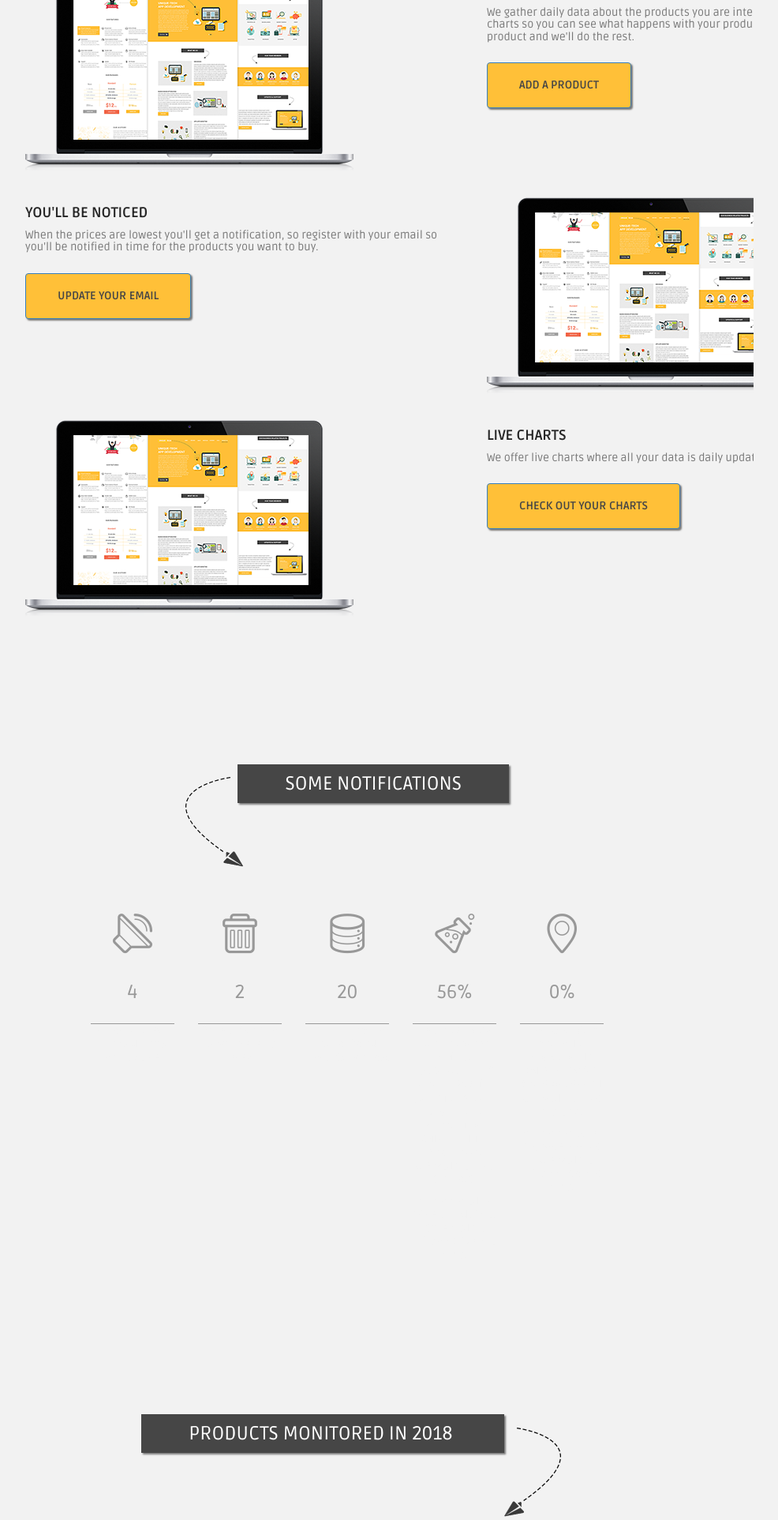
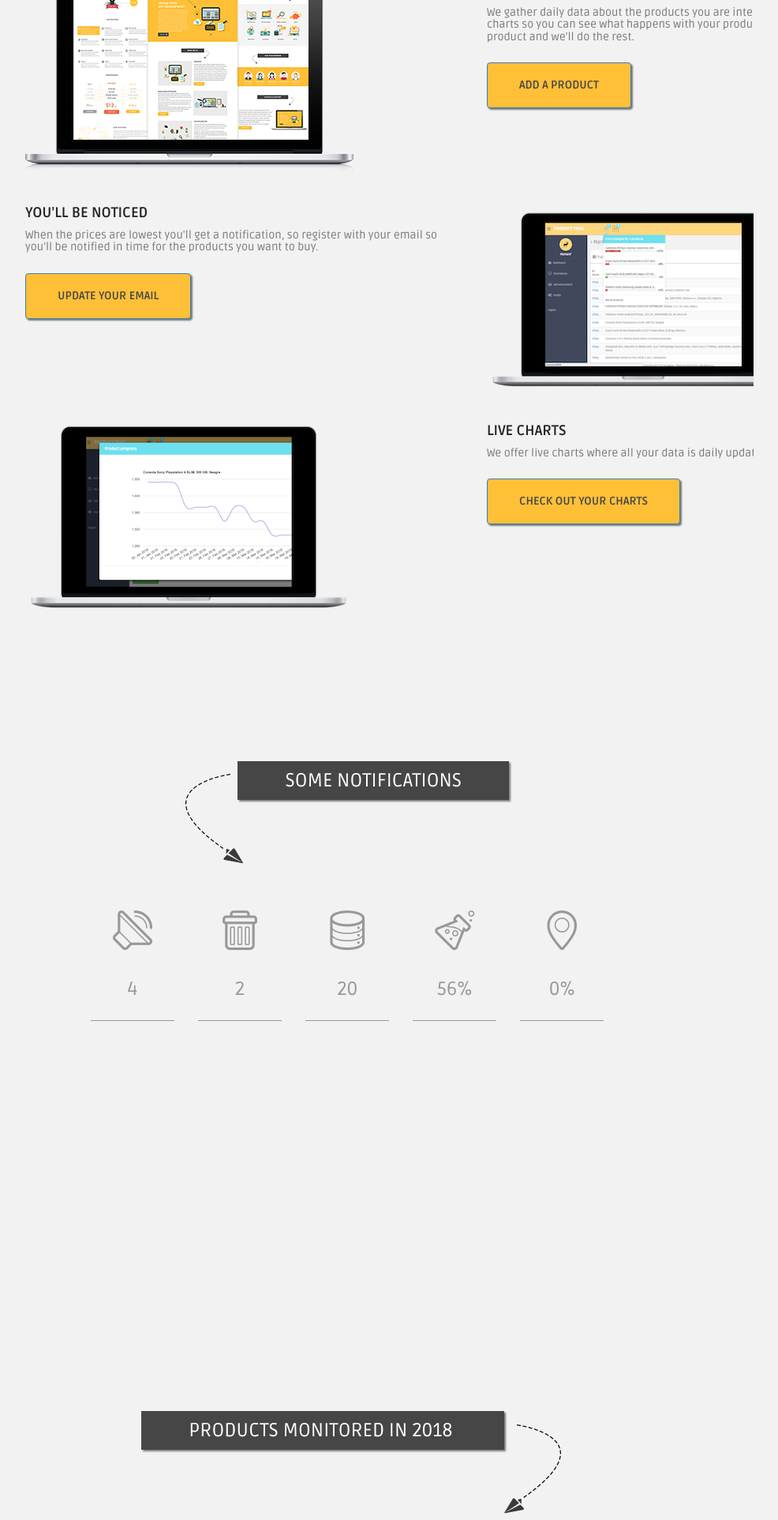
Before and after one commit to luciluci/PriceTrail, a Django app: page / in a window 1280 px wide. Shown: the part 345-2270 px from the top of the page at 79% size, without its empty margins (223-1209 px from the left). Run offline with Django 3.2, Linux system fonts and the light colour scheme; data comes from the database, SQL or seed files in the repository; some libraries are stand-ins or nearby versions.

Commit message:
added new images for dashboard

```diff
--- a/PriceTrail/templates/user/dashboard.html
+++ b/PriceTrail/templates/user/dashboard.html
@@ -11,8 +11,7 @@
 
 {% block main_content%}
 
-    <section class="wrapper">
-
+     <section class="wrapper">
         <section id="our-portfolio" class="sections col-md-11">
             <div class="container">
 
@@ -62,14 +61,15 @@
                             </div>
 
                             <div class="col-md-6 col-sm-6 col-xs-12">
-                                <img class="hidden-xs" src="{% static '/unique-assets/images/monitor.png' %}" alt="">
+                                <!--<img class="hidden-xs" src="{% static '/unique-assets/images/monitor.png' %}" alt="">-->
+                                <img class="hidden-xs" src="{% static '/unique-assets/images/screen3.png' %}" alt="">
                             </div>
                         </div>
 
 
                         <div class="portfolio">
                             <div class="col-md-6 col-sm-6 col-xs-12">
-                                <img class="hidden-xs" src="{% static '/unique-assets/images/monitor.png' %}" alt="">
+                                <img class="hidden-xs" src="{% static '/unique-assets/images/screen4.png' %}" alt="">
                             </div>
                             <div class="col-md-6 col-sm-6 col-xs-12">
                                 <div class="portfolio-item">
@@ -90,7 +90,7 @@
         </section>
 
 
-        <section class="sections col-md-11">
+        <section id="notification-id" class="sections col-md-11">
             <div class="container text-center col-md-11">
 
                 <div class="heading">
@@ -148,7 +148,7 @@
         </section>
 
 
-        <section class="sections col-md-11">
+        <section id="products-id" class="sections col-md-11">
             <div class="container text-center col-md-11">
 
                 <div class="heading">
```
Also changed, not shown: PriceTrail/README.txt, PriceTrail/static/img/nofitications.png (added), PriceTrail/static/unique-assets/images/screen2.png (added), PriceTrail/static/unique-assets/images/screen3.png (added), PriceTrail/static/unique-assets/images/screen4.png (added).
